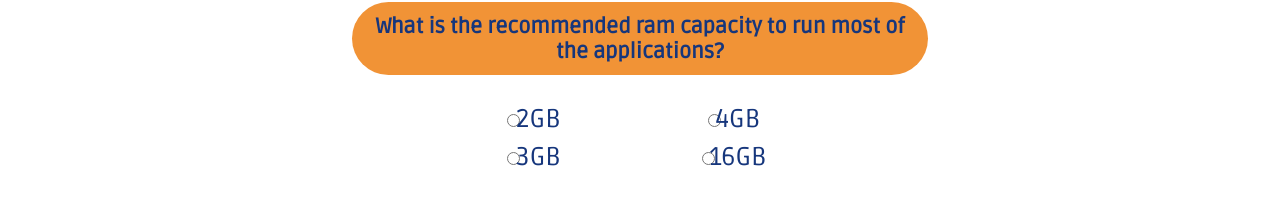
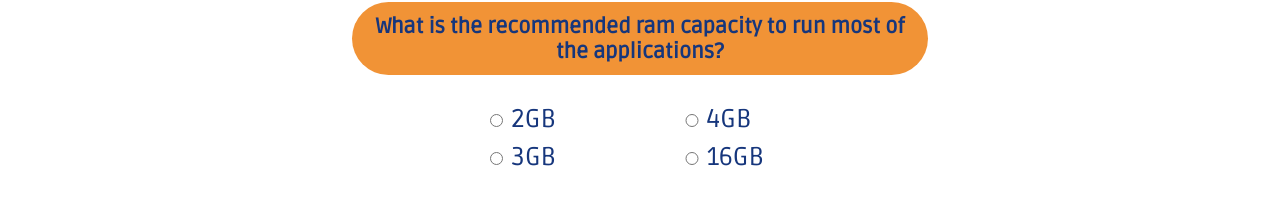
Before and after one commit to Atcha-Abe/eduguide-ver-4, a React (Create React App) app: page /spectest in a window 1280 px wide. Shown: the part 232-446 px from the top of the page. Built offline with nearby package versions, Linux system fonts and the light colour scheme.

Commit message:
atcha update 09-20

```diff
--- a/src/spectest/SpecTest.js
+++ b/src/spectest/SpecTest.js
@@ -16,7 +16,7 @@ export default class SpecTest extends Component {
                 most of the applications?</p>
 
                 <table>
-                    <tr align="center">
+                    <tr align="left">
                         <td>
                             <input type="radio" className="spec-input"/>
                             <label className="spec-label">2GB
@@ -28,7 +28,7 @@ export default class SpecTest extends Component {
                             </label>
                         </td>
                     </tr>
-                    <tr align="center">
+                    <tr align="left">
                         <td>
                             <input type="radio" className="spec-input"/>
                             <label className="spec-label">3GB
--- a/src/spectest/Specialized.css
+++ b/src/spectest/Specialized.css
@@ -20,3 +20,8 @@
     padding-left: 5%;
     margin-bottom: 2%;
 }
+
+.spec-input {
+    margin-left: 20%;
+    width: 20%;
+}
```
